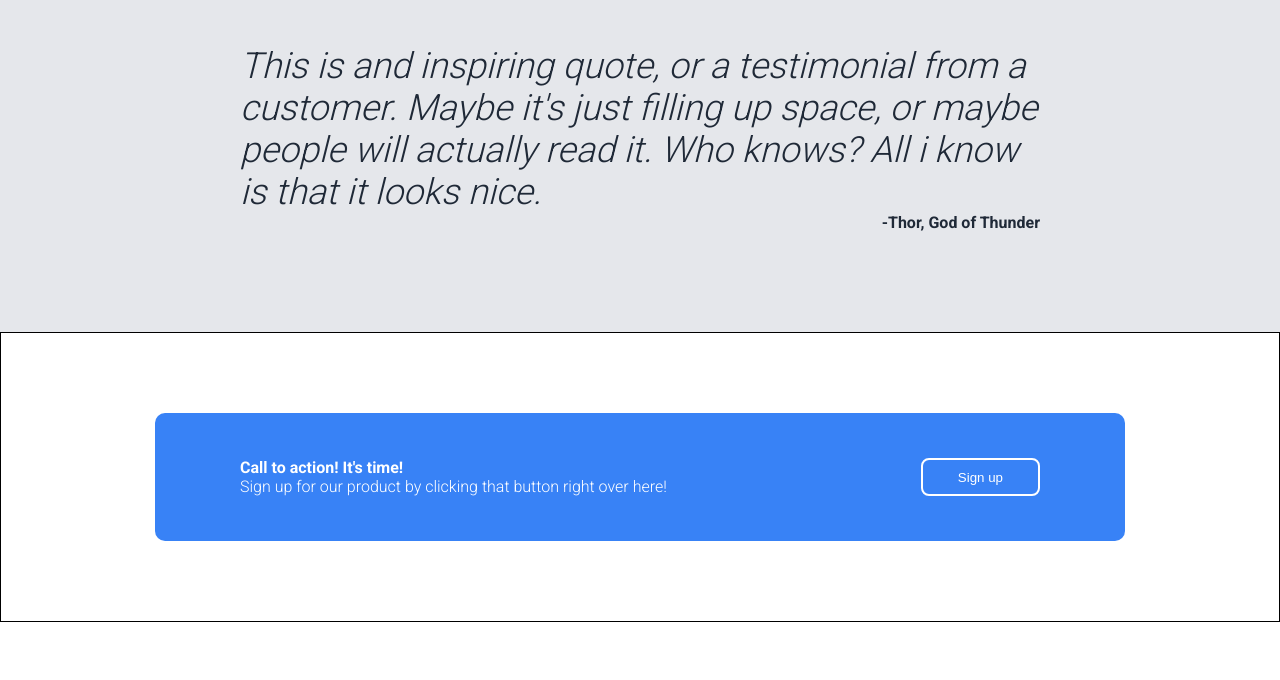
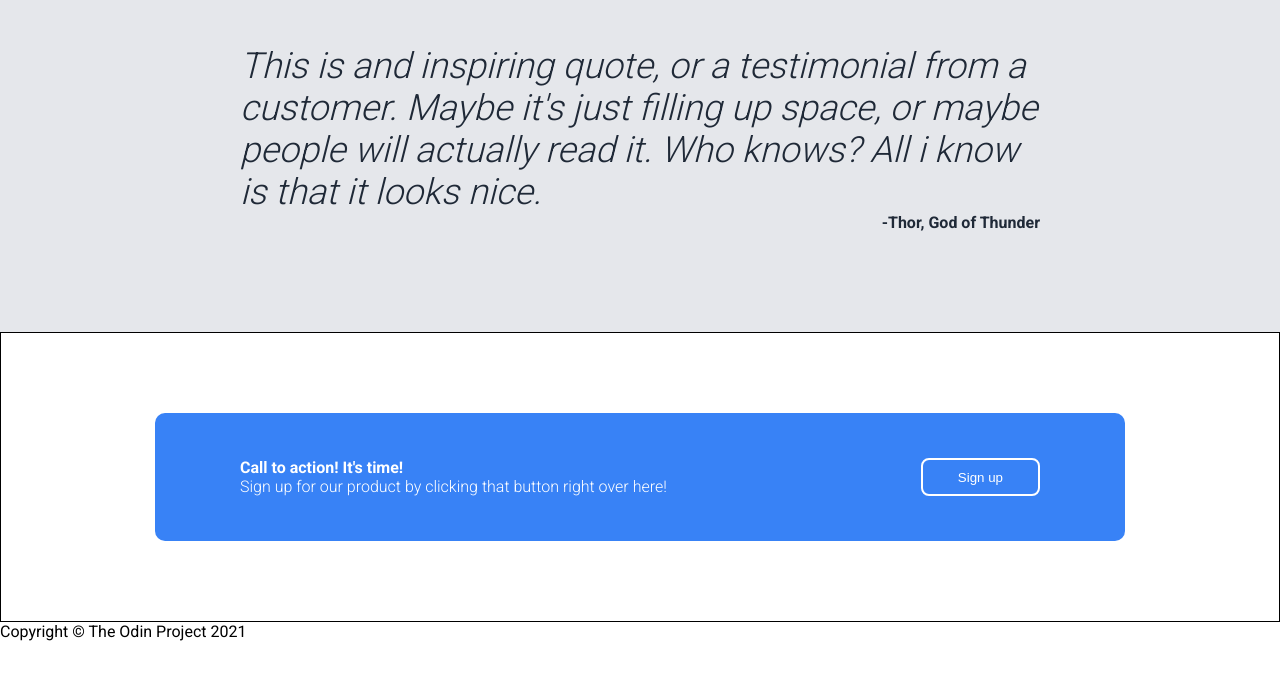
Before and after one commit to p4triko/odin-landing-page, a plain HTML site: page index.html in a window 1280 px wide. Shown: the part 902-1582 px from the top of the page. Drawn offline with Linux system fonts and the light colour scheme.

Commit message:
Create structure for footer

```diff
--- a/index.html
+++ b/index.html
@@ -115,5 +115,13 @@
       </button>
     </div>
   </div>
+
+  <div class="footer-container">
+    <footer class="footer">
+      <p class="footer-text">
+        Copyright &copy; The Odin Project 2021
+      </p>
+    </footer>
+  </div>
 </body>
 </html>
```
